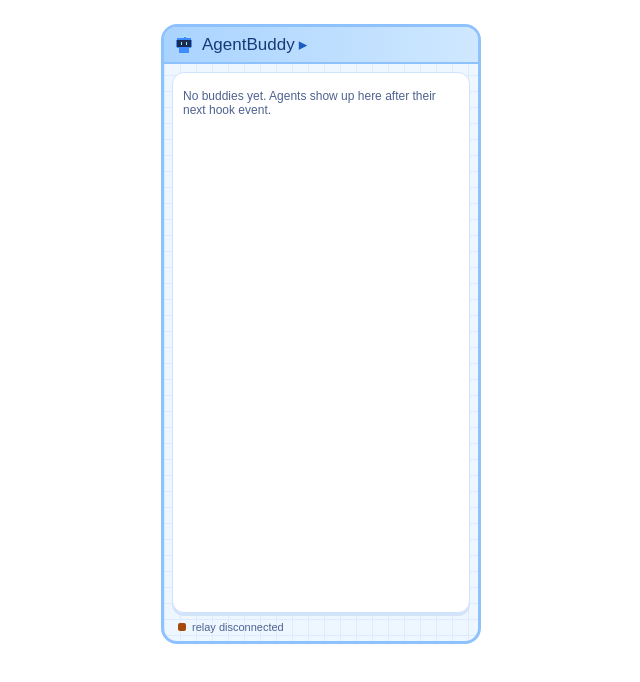
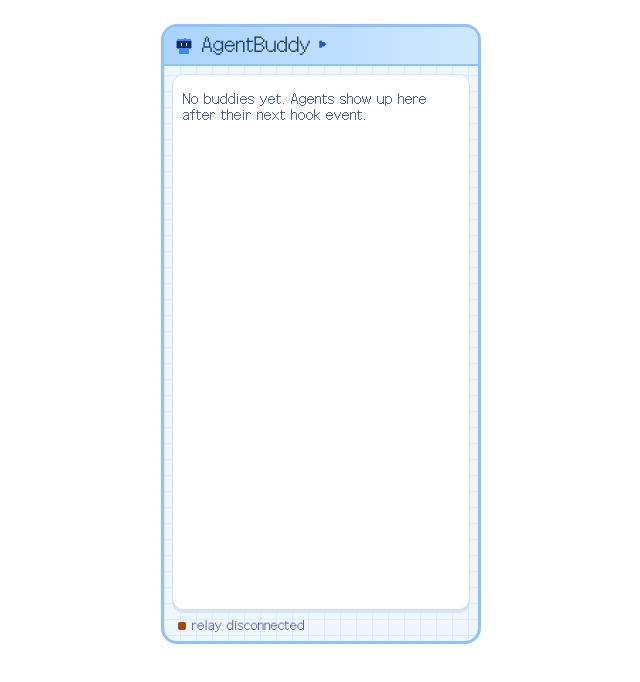
Before and after one commit to jasonethicseo/agentbuddy, a website built with Vite: page index.html in a window 1280 px wide. Shown: the whole page, without its empty margins (319-959 px from the left). Built offline with nearby package versions, Linux system fonts and the light colour scheme; no server answers; files whose address does not match are found by name; a web font is replaced by a local one.

Commit message:
Retro-skin task 1: Galmuri 2.40.3 from npm (integrity checked), cmap reader and fallback record; Jua removed

```diff
--- a/src/relay/static.ts
+++ b/src/relay/static.ts
@@ -9,6 +9,7 @@ const CONTENT_TYPES: Readonly<Record<string, string>> = {
   '.svg': 'image/svg+xml',
   '.json': 'application/json; charset=utf-8',
   '.ttf': 'font/ttf',
+  '.woff2': 'font/woff2',
   '.txt': 'text/plain; charset=utf-8',
 };
 
--- a/src/ui/public/fonts/OFL-Jua.txt
+++ b/src/ui/public/fonts/OFL-Galmuri.txt
@@ -1,8 +1,8 @@
-Copyright 2018 The Jua Project Authors
+Copyright (c) 2019–2025 Lee Minseo (quiple@quiple.dev)
 
-This Font Software is licensed under the SIL Open Font License, Version 1.1.
+This font software is licensed under the SIL Open Font License, Version 1.1.
 This license is copied below, and is also available with a FAQ at:
-http://scripts.sil.org/OFL
+https://openfontlicense.org
 
 
 -----------------------------------------------------------
--- a/src/ui/styles/fonts.css
+++ b/src/ui/styles/fonts.css
@@ -1,9 +1,30 @@
 /* Bundled fonts, served from the app's own files (dist/ui/fonts); nothing is fetched at run time
-   (messenger-app Requirement 16.5, themes Requirement 5). Both are SIL OFL 1.1; the license texts sit next to the files.
-   Titles use Jua, then Nanum Gothic: the browser falls back per character along that list, so a character
-   Jua lacks is drawn by Nanum Gothic and the rest of the title stays in Jua (themes task 2.2, cmap read 2026-11-13):
-   Jua lacks ♪ ▶ ┗ ▼ ▲ ×, which Nanum Gothic has; Jua has ♡ ♥ ★ N ! ? z _ and Hangul.
-   Neither font has ▸ ✓ ✎; those come from the system's fallback font, in titles and in text. */
+   (messenger-app Requirement 16.5, retro-skin Requirement 3). All are SIL OFL 1.1; the license texts sit next to the files.
+   Galmuri 2.40.3 (npm `galmuri`): Galmuri11 for all UI text at 12 px, Galmuri9 for small text at 10 px.
+   Nanum Gothic is the fallback: the browser falls back per character along each stack.
+   cmap read 2026-11-13 (src/ui/fallback.ts): all three Galmuri files lack ✓ and ✎ (drawn as pixel icons instead);
+   Galmuri11 Bold also lacks ▸ and − (▸ is always set in regular weight; the group boxes are pixel icons). */
+@font-face {
+  font-family: 'Galmuri11';
+  src: url('/fonts/Galmuri11.woff2') format('woff2');
+  font-weight: 400;
+  font-style: normal;
+  font-display: block;
+}
+@font-face {
+  font-family: 'Galmuri11';
+  src: url('/fonts/Galmuri11-Bold.woff2') format('woff2');
+  font-weight: 700;
+  font-style: normal;
+  font-display: block;
+}
+@font-face {
+  font-family: 'Galmuri9';
+  src: url('/fonts/Galmuri9.woff2') format('woff2');
+  font-weight: 400;
+  font-style: normal;
+  font-display: block;
+}
 @font-face {
   font-family: 'Nanum Gothic';
   src: url('/fonts/NanumGothic-Regular.ttf') format('truetype');
@@ -25,14 +46,11 @@
   font-style: normal;
   font-display: block;
 }
-@font-face {
-  font-family: 'Jua';
-  src: url('/fonts/Jua-Regular.ttf') format('truetype');
-  font-weight: 400;
-  font-style: normal;
-  font-display: block;
+:root {
+  --font-text: 'Galmuri11', 'Nanum Gothic', sans-serif;
+  --font-small: 'Galmuri9', 'Nanum Gothic', sans-serif;
 }
-:root {
-  --font-text: 'Nanum Gothic', sans-serif;
-  --font-title: 'Jua', 'Nanum Gothic', sans-serif;
+/* Pixel fonts stay crisp only without smoothing (retro-skin Requirement 3.5). */
+html {
+  -webkit-font-smoothing: none;
 }
--- a/src/ui/styles/inbox.css
+++ b/src/ui/styles/inbox.css
@@ -5,7 +5,7 @@
   border-radius: var(--card-radius); box-shadow: var(--card-shadow);
 }
 .inbox-head { display: flex; align-items: center; padding: 8px 10px; border-bottom: var(--divider); }
-.inbox-title { flex-grow: 1; font-family: var(--font-title); font-size: 14px; color: var(--text); }
+.inbox-title { flex-grow: 1; font-family: var(--font-text); font-size: 14px; color: var(--text); }
 .mark-all {
   height: 24px; padding: 0 10px; font-size: 11px; cursor: pointer;
   color: var(--quiet-text); background: var(--quiet-bg); border: 2px solid var(--quiet-line); border-radius: var(--button-radius);
@@ -17,7 +17,7 @@
 .inbox-row .sprite { margin-top: 2px; }
 .inbox-text { display: flex; flex-direction: column; gap: 2px; flex: 1 1 auto; min-width: 0; }
 .inbox-who { white-space: nowrap; overflow: hidden; text-overflow: ellipsis; }
-.inbox-agent { font-family: var(--font-title); font-size: 13px; font-weight: 400; color: var(--text-2); }
+.inbox-agent { font-family: var(--font-text); font-size: 13px; font-weight: 400; color: var(--text-2); }
 .inbox-at { font-size: 11px; font-weight: 400; color: var(--text-2); }
 .inbox-line { white-space: nowrap; overflow: hidden; text-overflow: ellipsis; color: var(--text-2); }
 .inbox-side { display: flex; flex-direction: column; align-items: flex-end; gap: 4px; flex-shrink: 0; }
--- a/src/ui/styles/main.css
+++ b/src/ui/styles/main.css
@@ -21,7 +21,7 @@ body.browser .window { width: 320px; height: 620px; margin: 24px auto; }
   -webkit-app-region: drag; user-select: none;
 }
 .tb-sprite { display: flex; }
-.app-title { flex-grow: 1; font-family: var(--font-title); font-size: 17px; }
+.app-title { flex-grow: 1; font-family: var(--font-text); font-size: 17px; }
 .title-mark { margin-left: 4px; color: var(--title-mark-color); }
 .title-mark::before { content: var(--title-mark); }
 .tb-btn {
@@ -43,7 +43,7 @@ body.browser .window { width: 320px; height: 620px; margin: 24px auto; }
 /* Tabs: separate rounded buttons */
 .tabs { display: flex; gap: 6px; padding: 0 8px; }
 .tab {
-  padding: 5px 12px; font-family: var(--font-title); font-size: 13px; cursor: pointer;
+  padding: 5px 12px; font-family: var(--font-text); font-size: 13px; cursor: pointer;
   color: var(--group-text); background: var(--group-bg); border: 2px solid transparent; border-radius: var(--tab-radius);
 }
 .tab[aria-selected='true'] { color: var(--tab-active-text); background: var(--tab-active-bg); border-color: var(--tab-active-line); }
--- a/src/ui/styles/popup.css
+++ b/src/ui/styles/popup.css
@@ -21,7 +21,7 @@ button:focus-visible { outline: 2px solid var(--focus); outline-offset: 2px; }
   display: flex; align-items: center; gap: 6px; padding: 5px 8px 5px 12px; color: var(--popup-done-text);
   background: linear-gradient(90deg, var(--popup-done-from) 0%, var(--popup-done-to) 100%);
 }
-.card-head { flex-grow: 1; margin: 0; font-family: var(--font-title); font-size: 14px; font-weight: 400; white-space: nowrap; overflow: hidden; }
+.card-head { flex-grow: 1; margin: 0; font-family: var(--font-text); font-size: 14px; font-weight: 400; white-space: nowrap; overflow: hidden; }
 .card-time { font-size: 11px; font-weight: 700; }
 .card-close {
   width: 20px; height: 20px; padding: 0; font-size: 10px; font-weight: 700; line-height: 1;
@@ -33,14 +33,14 @@ button:focus-visible { outline: 2px solid var(--focus); outline-offset: 2px; }
 .card-icon { flex-shrink: 0; display: flex; }
 .card-text { display: flex; flex-direction: column; gap: 3px; min-width: 0; flex-grow: 1; }
 .card-who, .card-detail { white-space: nowrap; overflow: hidden; text-overflow: ellipsis; }
-.card-agent { font-family: var(--font-title); font-size: 15px; font-weight: 400; }
+.card-agent { font-family: var(--font-text); font-size: 15px; font-weight: 400; }
 .card-at { font-size: 11px; color: var(--text-2); }
 .phrase { font-weight: 800; color: var(--st-done); }
 .card-detail { color: var(--text-2); }
 
 /* Both kinds keep ×, Later and Go there (decision D4) */
 .card-actions { display: flex; justify-content: flex-end; gap: 6px; padding: 0 12px 12px; }
-.card-later, .card-go { height: 28px; font-family: var(--font-title); font-size: 13px; border-radius: var(--button-radius); }
+.card-later, .card-go { height: 28px; font-family: var(--font-text); font-size: 13px; border-radius: var(--button-radius); }
 .card-later { padding: 0 12px; color: var(--quiet-text); background: var(--quiet-bg); border: 2px solid var(--quiet-line); }
 .card-go {
   padding: 0 14px; color: var(--primary-text); background: var(--primary-bg);
--- a/src/ui/styles/settings.css
+++ b/src/ui/styles/settings.css
@@ -5,7 +5,7 @@
   display: flex; flex-direction: column; background: var(--card-bg); border: var(--card-line-width) solid var(--card-line);
   border-radius: var(--card-radius); box-shadow: var(--card-shadow);
 }
-.set-title { margin: 0; padding: 10px 12px 4px; font-family: var(--font-title); font-size: 15px; font-weight: 400; color: var(--group-text); }
+.set-title { margin: 0; padding: 10px 12px 4px; font-family: var(--font-text); font-size: 15px; font-weight: 400; color: var(--group-text); }
 .check { display: flex; align-items: center; gap: 8px; padding: 8px 12px; cursor: pointer; }
 .check + .check { border-top: var(--divider); }
 .check > span { flex-grow: 1; }
@@ -28,7 +28,7 @@
 .theme-tile:has(.theme-input:focus-visible) { outline: 2px solid var(--focus); outline-offset: 2px; }
 /* The radio stays focusable and in the accessibility tree; only its look is hidden. */
 .theme-input { position: absolute; top: 0; left: 0; width: 1px; height: 1px; margin: 0; opacity: 0; }
-.theme-name { font-family: var(--font-title); font-size: 13px; }
+.theme-name { font-family: var(--font-text); font-size: 13px; }
 .theme-check { display: none; }
 .theme-tile[data-checked] .theme-check { display: inline; }
 /* The mini window takes its own theme's tokens through [data-theme-preview]. */
--- /dev/null
+++ b/tests/unit/font-cmap.test.ts
@@ -0,0 +1,22 @@
+// The WOFF2 character-map reader used by the font tests (retro-skin Requirement 3.8).
+import { join } from 'node:path';
+import { describe, expect, it } from 'vitest';
+import { codePoints } from './font-cmap';
+const FONTS = join(import.meta.dirname, '../../src/ui/public/fonts');
+const has = (set: Set<number>, text: string) => [...text].every((c) => set.has(c.codePointAt(0)!));
+describe('codePoints', () => {
+  it.each(['Galmuri11.woff2', 'Galmuri11-Bold.woff2', 'Galmuri9.woff2'])('%s maps ASCII and Hangul, not ✓ or ✎', (file) => {
+    const set = codePoints(join(FONTS, file));
+    const ascii = Array.from({ length: 95 }, (_, i) => String.fromCodePoint(32 + i)).join('');
+    expect(has(set, ascii)).toBe(true);
+    expect(has(set, '가띠링')).toBe(true);
+    expect(set.has(0x2713)).toBe(false);
+    expect(set.has(0x270e)).toBe(false);
+  });
+  it('Galmuri11 Bold lacks ▸ and −, which Regular has', () => {
+    const bold = codePoints(join(FONTS, 'Galmuri11-Bold.woff2'));
+    const regular = codePoints(join(FONTS, 'Galmuri11.woff2'));
+    expect([bold.has(0x25b8), bold.has(0x2212)]).toEqual([false, false]);
+    expect([regular.has(0x25b8), regular.has(0x2212)]).toEqual([true, true]);
+  });
+});
--- /dev/null
+++ b/tests/unit/font-cmap.ts
@@ -0,0 +1,89 @@
+// Reads the character map of a WOFF2 font without a dependency (retro-skin design "Fonts", Requirement 3.8).
+// WOFF2: a 48-byte header, a table directory with UIntBase128 lengths, then one Brotli stream holding the
+// tables back to back in directory order. `cmap` is never transformed, so its bytes sit in that stream as they are.
+import { readFileSync } from 'node:fs';
+import { brotliDecompressSync } from 'node:zlib';
+/** Known-tag indexes used here (WOFF2 spec, table of known tags). */
+const CMAP = 0;
+const GLYF = 10;
+const LOCA = 11;
+function base128(b: Buffer, at: { pos: number }): number {
+  let value = 0;
+  for (let i = 0; i < 5; i++) {
+    const byte = b[at.pos++]!;
+    value = value * 128 + (byte & 0x7f);
+    if ((byte & 0x80) === 0) return value;
+  }
+  throw new Error('UIntBase128 longer than 5 bytes');
+}
+/** The raw `cmap` table of a WOFF2 file. */
+export function woff2Cmap(file: string): Buffer {
+  const b = readFileSync(file);
+  if (b.toString('latin1', 0, 4) !== 'wOF2') throw new Error(`${file} is not WOFF2`);
+  const numTables = b.readUInt16BE(12);
+  const compressed = b.readUInt32BE(20);
+  const at = { pos: 48 };
+  let offset = 0;
+  let cmap: { offset: number; length: number } | null = null;
+  for (let i = 0; i < numTables; i++) {
+    const flags = b[at.pos++]!;
+    const tag = flags & 0x3f;
+    const version = flags >> 6;
+    if (tag === 63) at.pos += 4; // an arbitrary tag follows
+    const origLength = base128(b, at);
+    // glyf and loca are transformed at version 0; every other table at a non-zero version.
+    const transformed = tag === GLYF || tag === LOCA ? version === 0 : version !== 0;
+    const length = transformed ? base128(b, at) : origLength;
+    if (tag === CMAP) cmap = { offset, length };
+    offset += length;
+  }
+  if (cmap === null) throw new Error(`${file} has no cmap`);
+  const stream = brotliDecompressSync(b.subarray(at.pos, at.pos + compressed));
+  return stream.subarray(cmap.offset, cmap.offset + cmap.length);
+}
+function format4(t: Buffer, base: number, out: Set<number>): void {
+  const segX2 = t.readUInt16BE(base + 6);
+  const ends = base + 14;
+  const starts = ends + segX2 + 2;
+  const deltas = starts + segX2;
+  const ranges = deltas + segX2;
+  for (let i = 0; i < segX2 / 2; i++) {
+    const end = t.readUInt16BE(ends + 2 * i);
+    const start = t.readUInt16BE(starts + 2 * i);
+    const delta = t.readUInt16BE(deltas + 2 * i);
+    const rangeAt = ranges + 2 * i;
+    const range = t.readUInt16BE(rangeAt);
+    for (let c = start; c <= end && c !== 0xffff; c++) {
+      let glyph: number;
+      if (range === 0) glyph = (c + delta) & 0xffff;
+      else {
+        const g = t.readUInt16BE(rangeAt + range + 2 * (c - start));
+        glyph = g === 0 ? 0 : (g + delta) & 0xffff;
+      }
+      if (glyph !== 0) out.add(c);
+    }
+  }
+}
+function format12(t: Buffer, base: number, out: Set<number>): void {
+  const groups = t.readUInt32BE(base + 12);
+  for (let i = 0; i < groups; i++) {
+    const g = base + 16 + 12 * i;
+    const start = t.readUInt32BE(g);
+    const end = t.readUInt32BE(g + 4);
+    const glyph = t.readUInt32BE(g + 8);
+    for (let c = start; c <= end; c++) if (glyph + (c - start) !== 0) out.add(c);
+  }
+}
+/** Every code point the font maps to a glyph other than .notdef (format 4 and 12 subtables). */
+export function codePoints(file: string): Set<number> {
+  const t = woff2Cmap(file);
+  const out = new Set<number>();
+  const n = t.readUInt16BE(2);
+  for (let i = 0; i < n; i++) {
+    const base = t.readUInt32BE(4 + 8 * i + 4);
+    const format = t.readUInt16BE(base);
+    if (format === 4) format4(t, base, out);
+    else if (format === 12) format12(t, base, out);
+  }
+  return out;
+}
--- a/tests/unit/static.test.ts
+++ b/tests/unit/static.test.ts
@@ -10,7 +10,8 @@ describe('resolveUiFile', () => {
     expect(resolveUiFile(ROOT, '/')).toEqual({ file: join(ROOT, 'index.html'), type: 'text/html; charset=utf-8' });
     expect(resolveUiFile(ROOT, '/assets/main.js')?.type).toBe('text/javascript; charset=utf-8');
     expect(resolveUiFile(ROOT, '/fonts/NanumGothic-Regular.ttf')?.type).toBe('font/ttf');
-    expect(resolveUiFile(ROOT, '/fonts/OFL-Jua.txt')?.type).toBe('text/plain; charset=utf-8');
+    expect(resolveUiFile(ROOT, '/fonts/Galmuri11.woff2')?.type).toBe('font/woff2');
+    expect(resolveUiFile(ROOT, '/fonts/OFL-Galmuri.txt')?.type).toBe('text/plain; charset=utf-8');
     expect(resolveUiFile(ROOT, '/popup.html')?.file).toBe(join(ROOT, 'popup.html'));
     expect(resolveUiFile(ROOT, '/blob.bin')?.type).toBe('application/octet-stream');
   });
--- a/tests/unit/ui-build.test.ts
+++ b/tests/unit/ui-build.test.ts
@@ -1,14 +1,22 @@
 // The built UI ships its fonts and licenses and fetches nothing (messenger-app Requirement 16.5).
 // Builds into a temp folder so dist/ui, which the running relay serves, is left alone.
 import { execFileSync } from 'node:child_process';
+import { createHash } from 'node:crypto';
 import { mkdtempSync, readFileSync, readdirSync, rmSync, statSync } from 'node:fs';
 import { tmpdir } from 'node:os';
 import { join } from 'node:path';
 import { afterAll, beforeAll, describe, expect, it } from 'vitest';
 
 const ROOT = join(import.meta.dirname, '../..');
-const FONTS = ['NanumGothic-Regular.ttf', 'NanumGothic-Bold.ttf', 'NanumGothic-ExtraBold.ttf', 'Jua-Regular.ttf'];
-const LICENSES = ['OFL-NanumGothic.txt', 'OFL-Jua.txt'];
+const FONTS = ['NanumGothic-Regular.ttf', 'NanumGothic-Bold.ttf', 'NanumGothic-ExtraBold.ttf', 'Galmuri11.woff2', 'Galmuri11-Bold.woff2', 'Galmuri9.woff2'];
+const LICENSES = ['OFL-NanumGothic.txt', 'OFL-Galmuri.txt'];
+/** SHA-256 of the files taken from npm `galmuri` 2.40.3 (retro-skin task 1.1). */
+const GALMURI_SHA256: Readonly<Record<string, string>> = {
+  'Galmuri11.woff2': 'f467d1b10e6b88dfa8399c9f93b38c7643e050abfe4fc15800ac0b000f5a57d6',
+  'Galmuri11-Bold.woff2': '8643094f395aa2dbad6bc4385cc043314801eaec2e759d549435ec8ac4f2d078',
+  'Galmuri9.woff2': '275d995906625eaaa5d2d9baa0a80f90a5c033c381c0dc2108a8729d371041a6',
+  'OFL-Galmuri.txt': '86a3ee9495f942f0243f18c103da9faca27adb88142613edb8bb852e56c892c1',
+};
 /** XML namespace names are identifiers, never fetched. */
 const ALLOWED_URLS = new Set(['http://www.w3.org/2000/svg']);
 let out: string;
@@ -54,12 +62,18 @@ describe('built UI', () => {
     expect(srcs.sort()).toEqual(FONTS.map((f) => `/fonts/${f}`).sort());
   });
 
-  it('ships exactly the bundled fonts and licenses, and no Silkscreen (themes Requirement 5.2)', () => {
+  it.each(Object.keys(GALMURI_SHA256))('fonts/%s has the SHA-256 recorded when it was taken from npm (retro-skin Requirement 3.2)', (name) => {
+    expect(createHash('sha256').update(readFileSync(join(out, 'fonts', name))).digest('hex')).toBe(GALMURI_SHA256[name]);
+  });
+  it('ships exactly the bundled fonts and licenses: no Jua, no Silkscreen (retro-skin Requirement 3.3)', () => {
     expect(readdirSync(join(out, 'fonts')).sort()).toEqual([...FONTS, ...LICENSES].sort());
   });
 
-  it('titles use Jua, then Nanum Gothic for the characters Jua lacks (themes task 2.2)', () => {
+  it('UI text uses Galmuri11, small text Galmuri9, each then Nanum Gothic, with smoothing off (retro-skin Requirements 3.4, 3.5)', () => {
     const css = readFileSync(join(ROOT, 'src/ui/styles/fonts.css'), 'utf8');
-    expect(css).toMatch(/--font-title:\s*'Jua',\s*'Nanum Gothic',\s*sans-serif;/);
+    expect(css).toMatch(/--font-text:\s*'Galmuri11',\s*'Nanum Gothic',\s*sans-serif;/);
+    expect(css).toMatch(/--font-small:\s*'Galmuri9',\s*'Nanum Gothic',\s*sans-serif;/);
+    expect(css).toMatch(/html\s*\{\s*-webkit-font-smoothing:\s*none;\s*\}/);
+    expect(css).not.toContain('font-title');
   });
 });
```
Also changed, not shown: src/ui/fallback.ts (added, +13 -0 lines), src/ui/styles/list.css (+4 -4 lines), .kiro/specs/retro-skin/tasks.md, README.md, src/ui/public/fonts/Galmuri11-Bold.woff2 (added), src/ui/public/fonts/Galmuri11.woff2 (added), src/ui/public/fonts/Galmuri9.woff2 (added), 1 other file.
